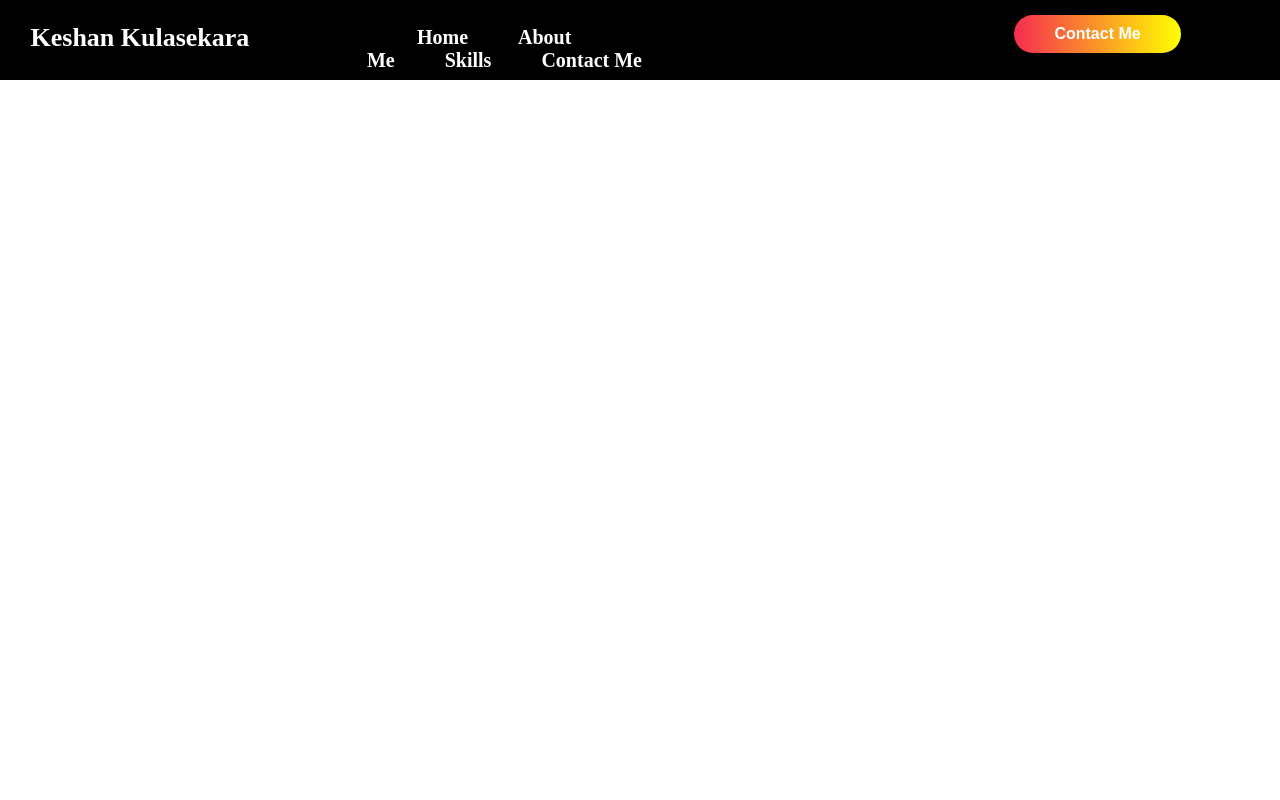
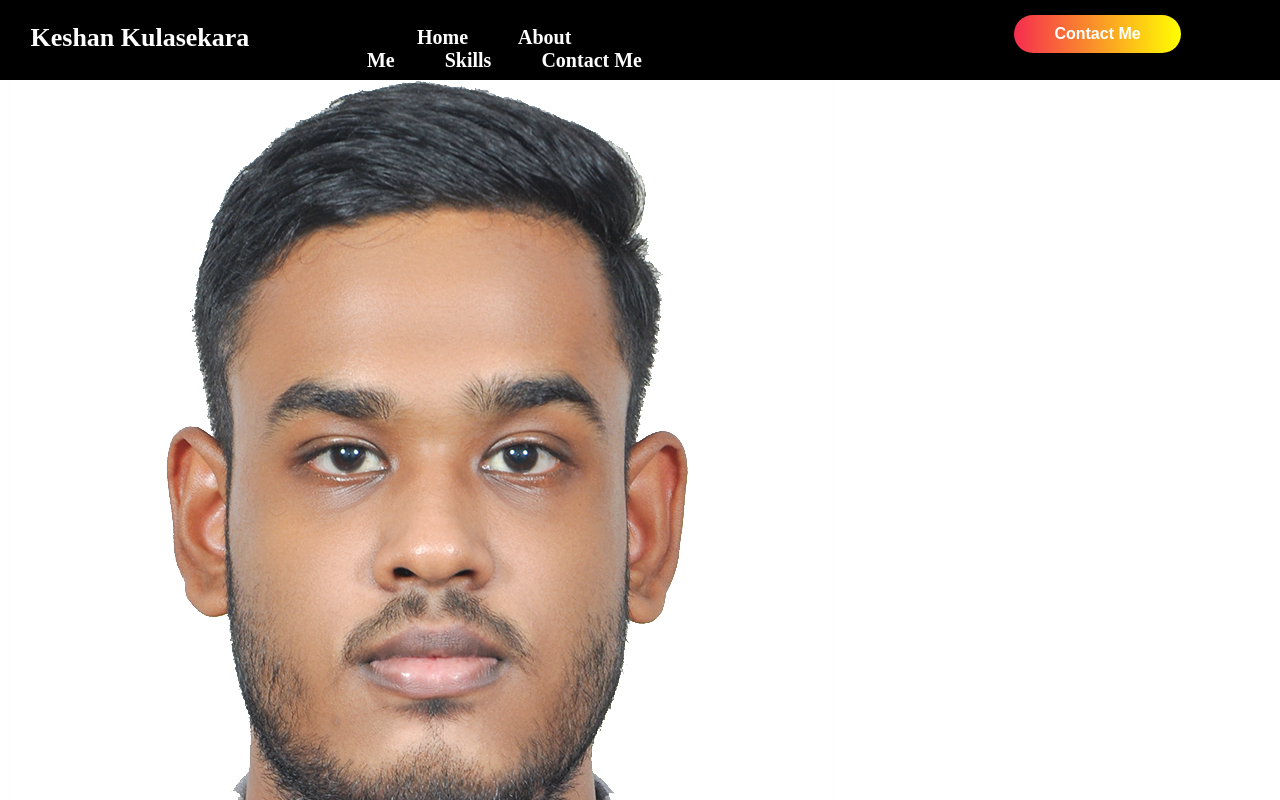
Before and after one commit to KeshaCodeolima/MY-Portfolio, a React (Create React App) app in the folder my-portfolio/: page / in a window 1280 px wide. Shown: the top 800 px of the page. Built offline with nearby package versions, Linux system fonts and the light colour scheme.

Commit message:
Add the about me page to app.js

```diff
--- a/my-portfolio/src/App.js
+++ b/my-portfolio/src/App.js
@@ -1,9 +1,11 @@
+import AboutMe from "./Componets/AboutMe";
 import Navbar from "./Componets/Navbar";
 
 function App() {
   return (
     <>
     <Navbar/>
+    <AboutMe/>
     </>
   );
 }
```
